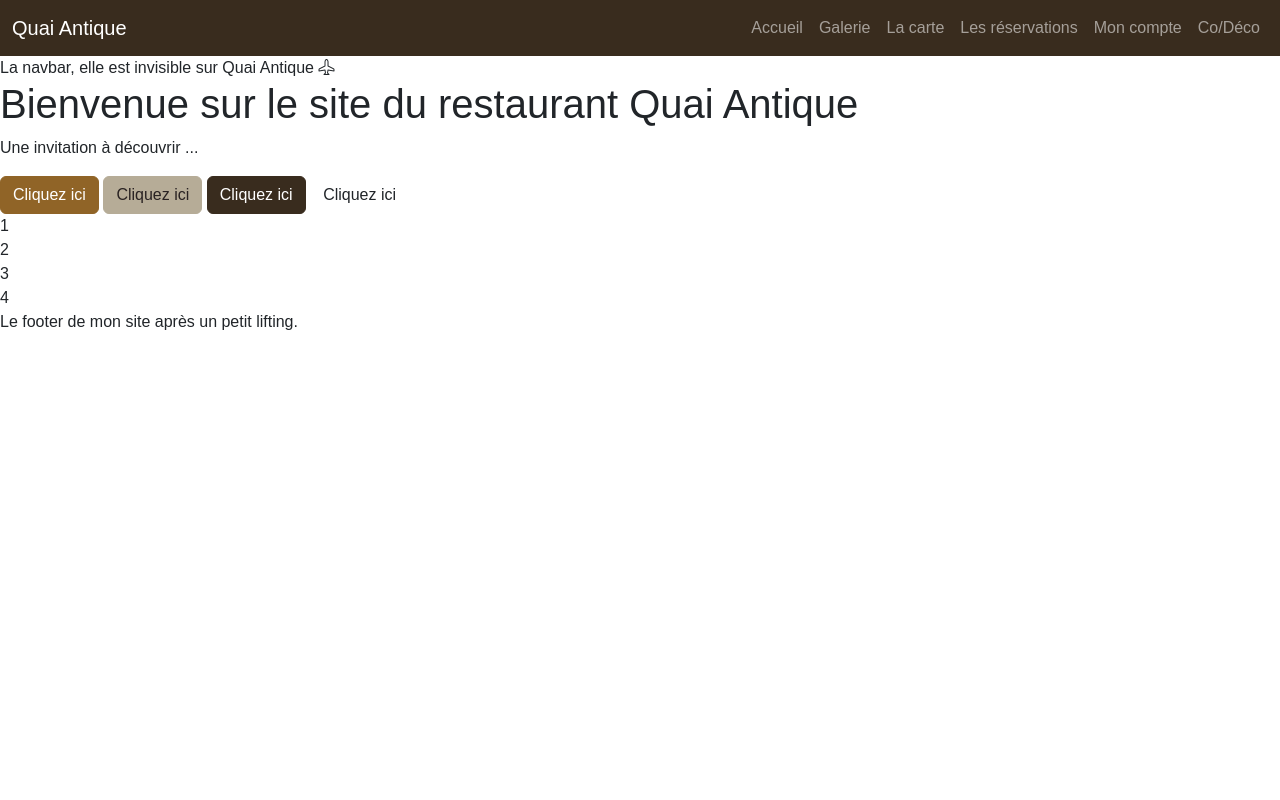
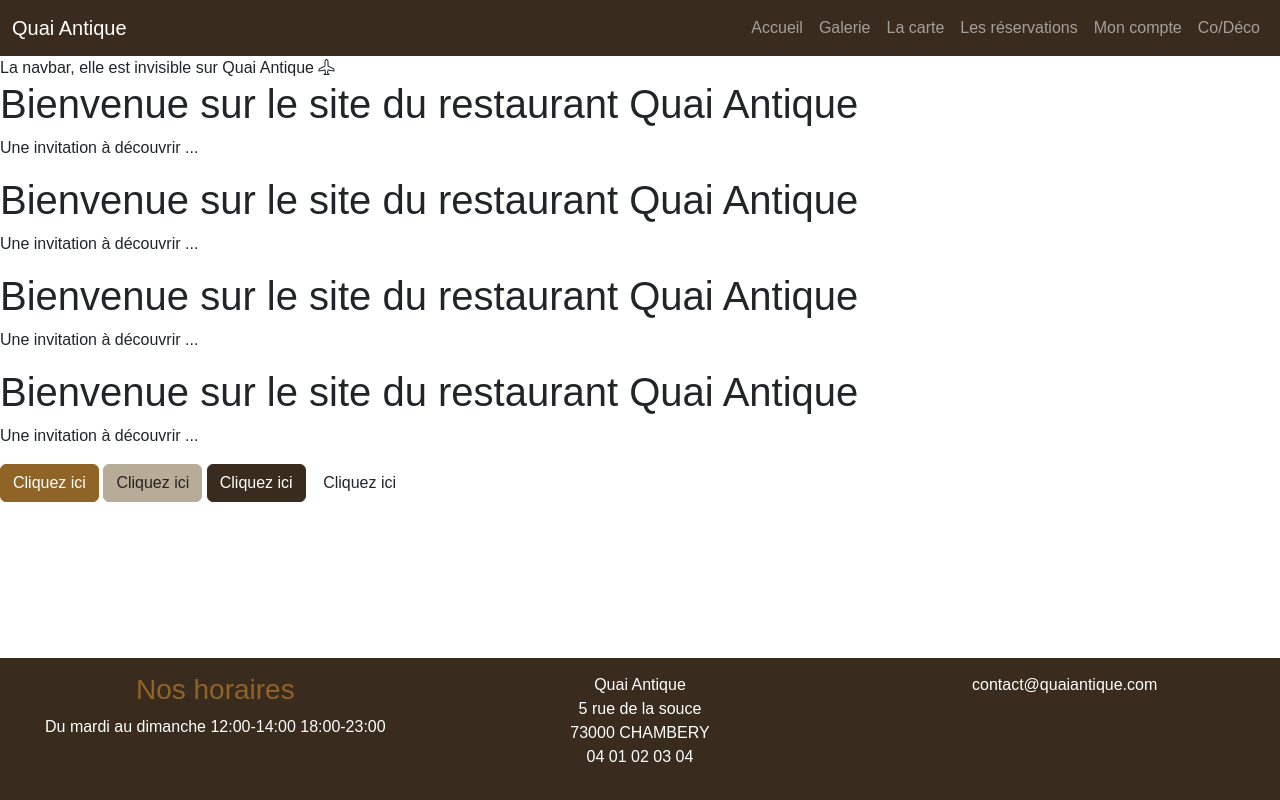
Before and after one commit to BakStudi/QuaiAntique-Restaurant, a website with bundled scripts: page index.html in a window 1280 px wide. Built offline with nearby package versions, Linux system fonts and the light colour scheme; files whose address does not match are found by name; a web font is replaced by a local one.

Commit message:
Added site footer

```diff
--- a/index.html
+++ b/index.html
@@ -51,19 +51,29 @@
 
 	<main id="main-page">
 		<!-- Le contenu de la page sera injecté ici -->
+
+
 	</main>
 
-		<!-- Test bouton bootstrap ici -->
-	<button class="btn btn-primary">Cliquez ici</button>
-	<button class="btn btn-secondary">Cliquez ici</button>
-	<button class="btn btn-dark">Cliquez ici</button>
-	<button class="btn btn-black">Cliquez ici</button>
-	<div>1</div>
-	<div>2</div>
-	<div>3</div>
-	<div>4</div>
-
-	<footer>Le footer de mon site après un petit lifting.</footer>
+	<footer class="bg-dark text-white text-center footer">
+		<div class="row">
+			<div class="col-12 col-lg-4">
+				<h3 class="text-primary">Nos horaires</h3>
+				<p>Du mardi au dimanche   12:00-14:00   18:00-23:00</p>
+			</div>
+			<div class="col-6 col-lg-4">
+				<p>
+					Quai Antique <br>
+					5 rue de la souce <br>
+					73000 CHAMBERY <br>
+					04 01 02 03 04 <br>
+				</p>
+			</div>
+			<div class="col-6 col-lg-4">
+				<p>contact@quaiantique.com</p>
+			</div>
+		</div>
+	</footer>
 
 	<script type="module" src="./Router/router.js"></script>
 	<script src="node_modules/bootstrap/dist/js/bootstrap.bundle.min.js"></script>
--- a/pages/home.html
+++ b/pages/home.html
@@ -1,3 +1,15 @@
 
-		<h1>Bienvenue sur le site du restaurant Quai Antique</h1>
-		<p>Une invitation à découvrir ...</p>
+<h1>Bienvenue sur le site du restaurant Quai Antique</h1>
+<p>Une invitation à découvrir ...</p>
+<h1>Bienvenue sur le site du restaurant Quai Antique</h1>
+<p>Une invitation à découvrir ...</p>
+<h1>Bienvenue sur le site du restaurant Quai Antique</h1>
+<p>Une invitation à découvrir ...</p>
+<h1>Bienvenue sur le site du restaurant Quai Antique</h1>
+<p>Une invitation à découvrir ...</p>
+
+
+<button class="btn btn-primary">Cliquez ici</button>
+<button class="btn btn-secondary">Cliquez ici</button>
+<button class="btn btn-dark">Cliquez ici</button>
+<button class="btn btn-black">Cliquez ici</button>
--- a/scss/main.scss
+++ b/scss/main.scss
@@ -1,2 +1,18 @@
 @import url("/node_modules/bootstrap-icons/font/bootstrap-icons.css");
 @import 'custom';
+
+html {
+    position: relative;
+    min-height: 100%;
+}
+
+main {
+    margin-bottom: 250px;
+}
+
+footer.footer {
+    padding: 15px;
+    position: absolute;
+    bottom: 0;
+    width: 100%;
+}
```
Also changed, not shown: scss/main.css, 1 other file.
